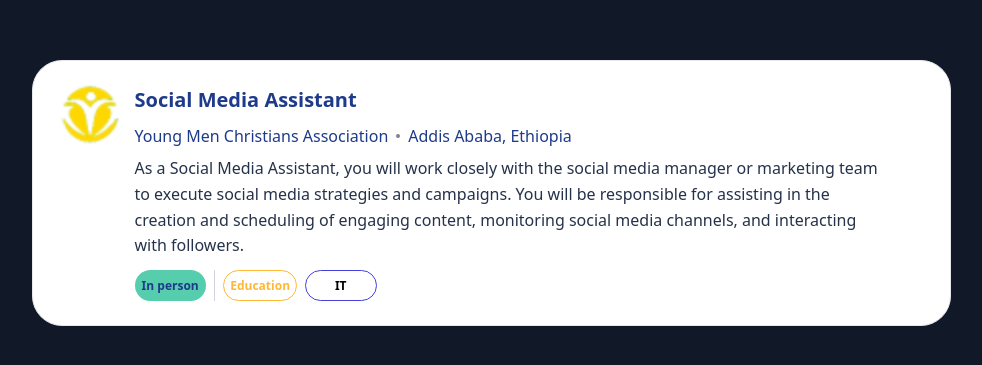
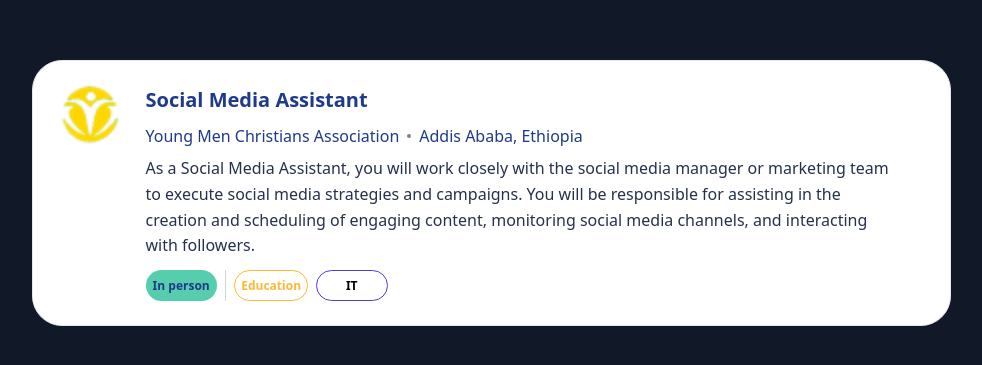
Before and after one commit to Danitilahun/A2SV_InternShip, a React (Create React App) app: page / in a window 1280 px wide. Shown: the part 207-572 px from the top of the page, without its empty margins (149-1131 px from the left). Built offline with nearby package versions, Linux system fonts and the light colour scheme.

Commit message:
fix bugs

```diff
--- a/src/component/Task_1_Building_Your_First_Card.js
+++ b/src/component/Task_1_Building_Your_First_Card.js
@@ -1,8 +1,8 @@
 const Card = () => {
   return (
     <div className="h-[266px] w-[919px] rounded-[30px] border-[1px] bg-white p-[24px]">
-      <div className="flex h-[100%] w-[100%] gap-3">
-        <div className="h-[100%] w-[89px">
+      <div className="flex h-[100%] w-[100%]">
+        <div className="h-[100%] w-[89px]">
           <img src="/logo.svg" className="h-[59px] w-[66px]" alt="logo" />
         </div>
         <div className="h-[100%] w-[755px] flex flex-col gap-[8px]">
```
